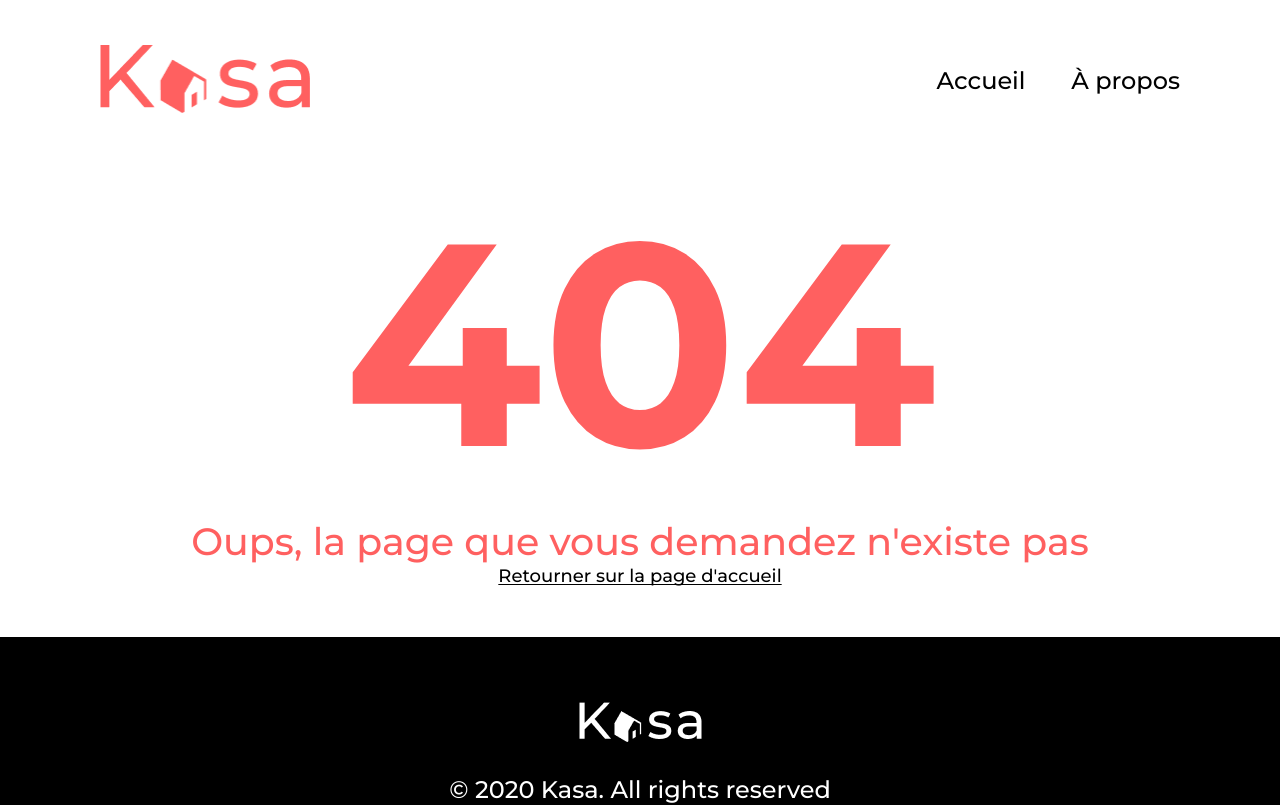
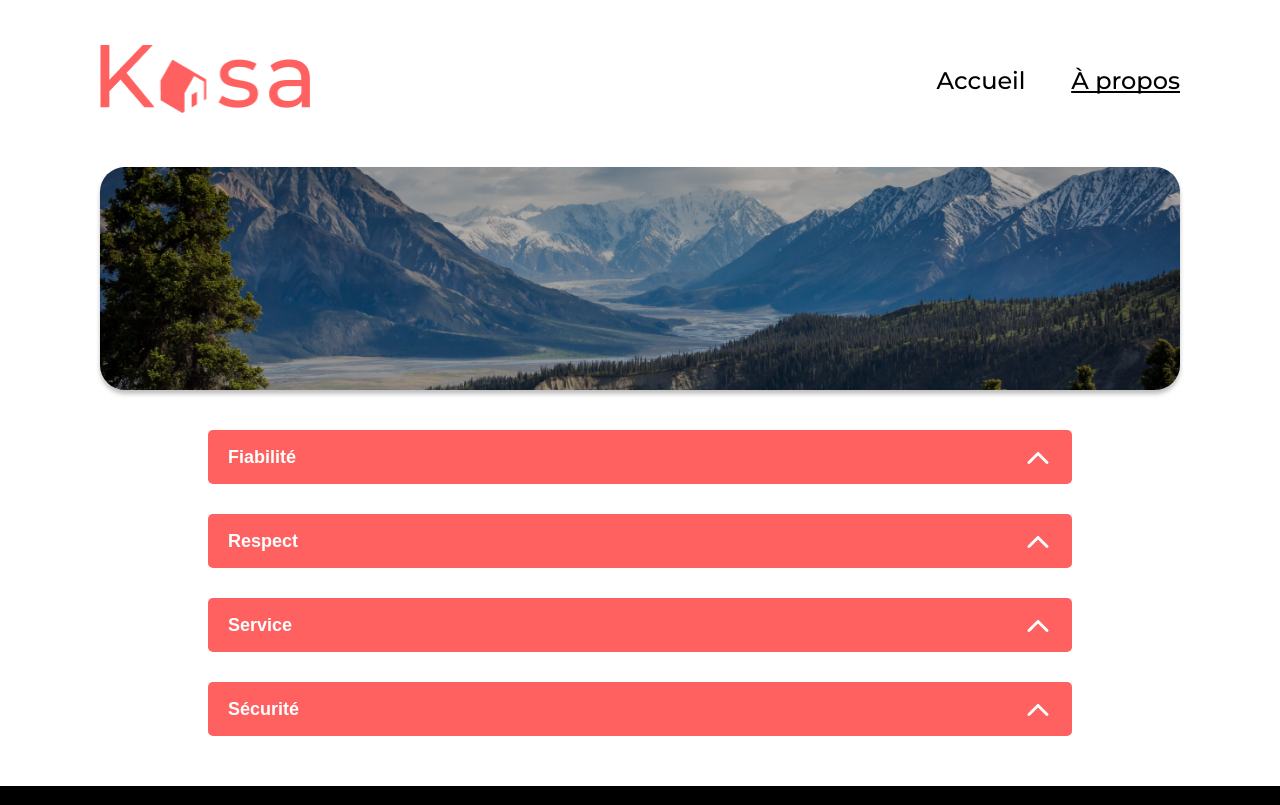
Before and after one commit to oHminod/kasa-front, a React (Vite) app: page /kasa-front/about in a window 1280 px wide. Before the commit this address had no page. Shown: the top 805 px of the page. Built offline with nearby package versions, Linux system fonts and the light colour scheme.

Commit message:
deployed on pages

```diff
--- a/src/components/footer.jsx
+++ b/src/components/footer.jsx
@@ -1,7 +1,7 @@
 const Footer = () => {
   return (
     <footer>
-      <img src="/LOGO_white.png" alt="logo footer" />
+      <img src="/kasa-front/LOGO_white.png" alt="logo footer" />
       <p>© 2020 Kasa. All rights reserved</p>
     </footer>
   );
--- a/src/components/header.jsx
+++ b/src/components/header.jsx
@@ -6,21 +6,26 @@
   return (
     <header>
       <div className="logo">
-        <Link to="/">
-          <img src="/LOGO.png" alt="logo" />
+        <Link to="/kasa-front/">
+          <img src="/kasa-front/LOGO.png" alt="logo" />
         </Link>
       </div>
       <nav>
         <ul>
           <li>
-            <Link to="/" className={location.pathname === "/" ? "active" : ""}>
+            <Link
+              to="/kasa-front/"
+              className={location.pathname === "/kasa-front/" ? "active" : ""}
+            >
               Accueil
             </Link>
           </li>
           <li>
             <Link
-              to="/about"
-              className={location.pathname === "/about" ? "active" : ""}
+              to="/kasa-front/about"
+              className={
+                location.pathname === "/kasa-front/about" ? "active" : ""
+              }
             >
               À propos
             </Link>
--- a/src/pages/about/aboutPage.jsx
+++ b/src/pages/about/aboutPage.jsx
@@ -12,7 +12,7 @@
     const fetchAbout = async () => {
       try {
         if (error) setError(null);
-        const response = await fetch("/data/about.json");
+        const response = await fetch("/kasa-front/data/about.json");
 
         if (!response.ok) {
           const error = new Error(
@@ -42,7 +42,7 @@
     <div id="about-page">
       <div className="banner">
         <Image
-          src="/IMAGE_2.jpg"
+          src="/kasa-front/IMAGE_2.jpg"
           alt="image de bannière"
           className="banner-image"
         />
--- a/src/pages/error/errorPage.jsx
+++ b/src/pages/error/errorPage.jsx
@@ -13,7 +13,7 @@
           ? "Oups, la page que vous demandez n'existe pas"
           : error?.statusText || error?.message || "Erreur inconnue"}
       </p>
-      <Link to="/">Retourner sur la page d&apos;accueil</Link>
+      <Link to="/kasa-front/">Retourner sur la page d&apos;accueil</Link>
     </div>
   );
 };
--- a/src/pages/home/components/logementCard.jsx
+++ b/src/pages/home/components/logementCard.jsx
@@ -5,7 +5,7 @@
 const LogementCard = ({ logement }) => {
   return (
     <div className="logementCard">
-      <Link to={`/logement/${logement.id}`}>
+      <Link to={`/kasa-front/logement/${logement.id}`}>
         <Image
           src={logement.cover}
           alt="image du logement"
--- a/src/pages/home/homePage.jsx
+++ b/src/pages/home/homePage.jsx
@@ -24,7 +24,7 @@
     <div id="home-page">
       <div className="banner">
         <Image
-          src="/IMAGE_1.jpg"
+          src="/kasa-front/IMAGE_1.jpg"
           alt="image de bannière"
           className="banner-image"
         />
--- a/src/utils/hooks/useLogements.jsx
+++ b/src/utils/hooks/useLogements.jsx
@@ -15,7 +15,7 @@
     if (logements.loaded === false) {
       try {
         setError(null);
-        const response = await fetch("/data/logements.json");
+        const response = await fetch("/kasa-front/data/logements.json");
 
         if (!response.ok) {
           const error = new Error(
--- a/src/utils/routes.jsx
+++ b/src/utils/routes.jsx
@@ -16,7 +16,7 @@
 
   const routes = createBrowserRouter([
     {
-      path: "/",
+      path: "/kasa-front/",
       element: <Layout />,
       children: [
         {
@@ -24,11 +24,11 @@
           element: <HomePage />,
         },
         {
-          path: "about",
+          path: "/kasa-front/about",
           element: <AboutPage />,
         },
         {
-          path: "logement/:id",
+          path: "/kasa-front/logement/:id",
           element: <LogementPage />,
         },
         {
```
